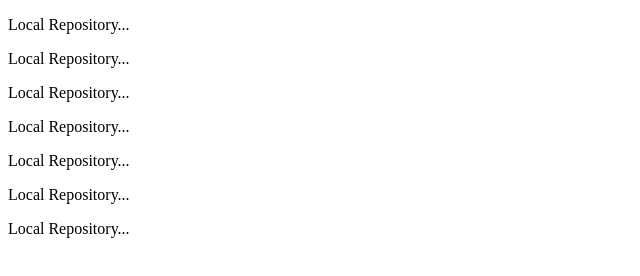
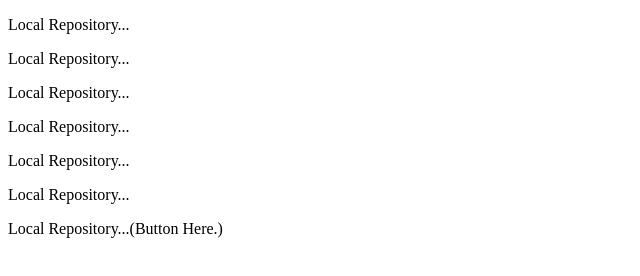
Before and after one commit to KhushiYDave/LocalRepository, a plain HTML site: page Index.Html in a window 1280 px wide. Shown: the whole page, without its empty margins (0-640 px from the left). Drawn offline with Linux system fonts and the light colour scheme.

Commit message:
to see how merge coflict works

```diff
--- a/Index.Html
+++ b/Index.Html
@@ -13,6 +13,6 @@
     <p>Local Repository...</p>
     <p>Local Repository...</p>
     <p>Local Repository...</p>
-    <p>Local Repository...</p>
+    <p>Local Repository...(Button Here.)</p>
 </body>
 </html>
```
